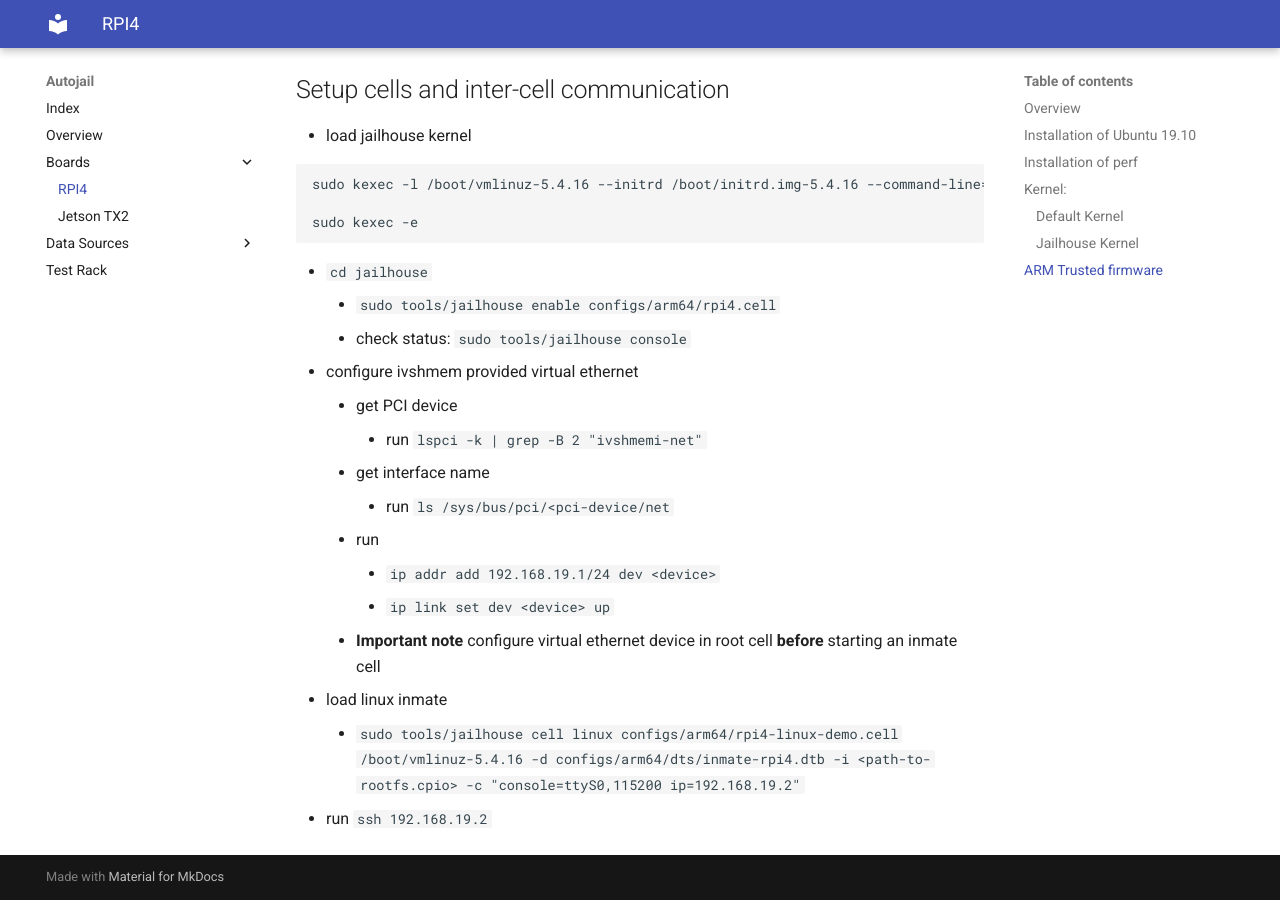
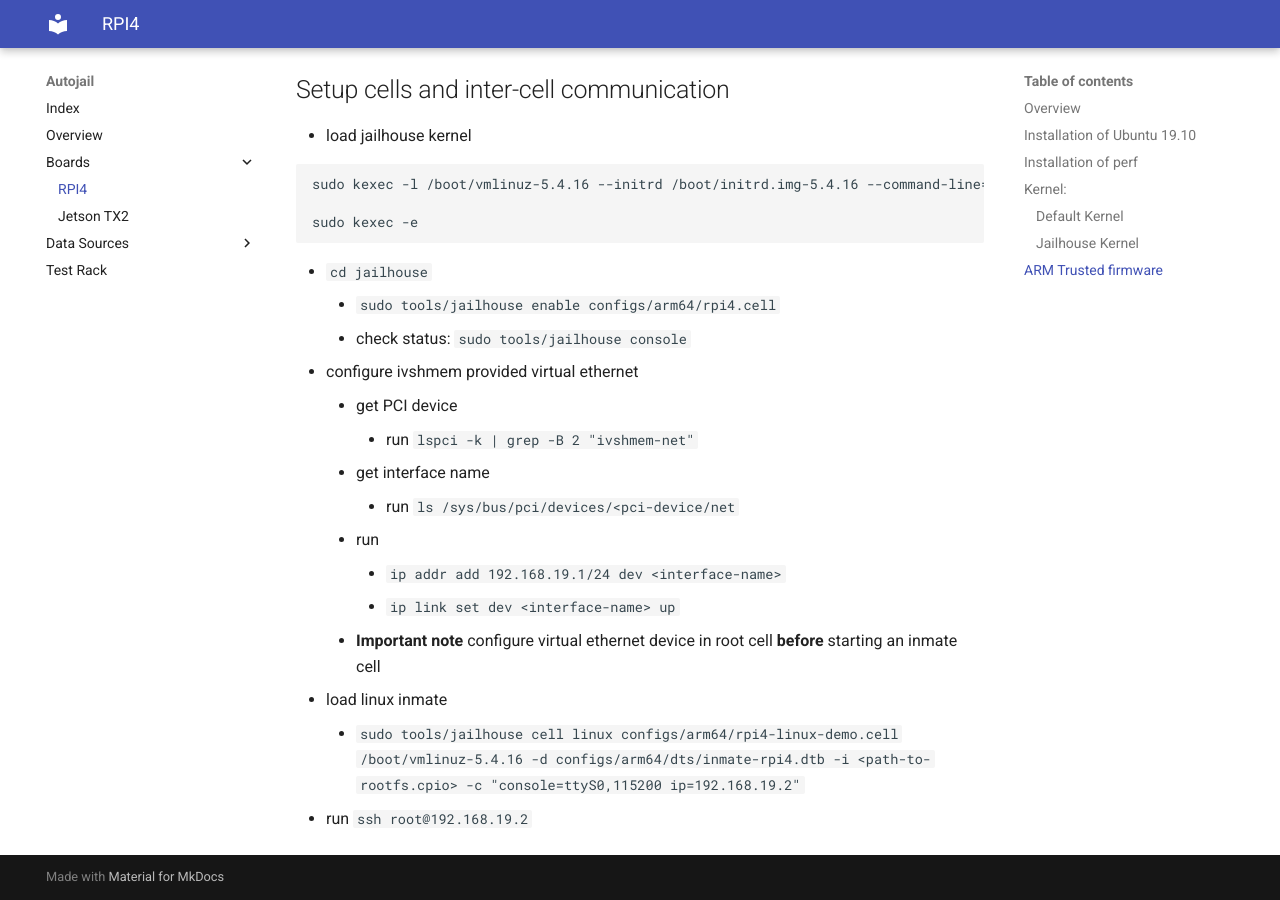
Before and after one commit to ekut-es/autojail, an MkDocs documentation site: the page built from doc/rpi4.md, in a window 1280 px wide and 900 px high, scrolled down 3726 px. Built offline with MkDocs 1.6.1 and Material for MkDocs 9.7.7, drawn with Linux system fonts in a browser that asks for light colours.

Commit message:
Update rpi4.md

```diff
--- a/doc/rpi4.md
+++ b/doc/rpi4.md
@@ -145,13 +145,13 @@ sudo kexec -e
     * check status: `sudo tools/jailhouse console`
 - configure ivshmem provided virtual ethernet
     * get PCI device
-        - run `lspci -k | grep -B 2 "ivshmemi-net"`
+        - run `lspci -k | grep -B 2 "ivshmem-net"`
     * get interface name
-        - run `ls /sys/bus/pci/<pci-device/net`
+        - run `ls /sys/bus/pci/devices/<pci-device/net`
     * run
-        - `ip addr add 192.168.19.1/24 dev <device>`
-        - `ip link set dev <device> up`
+        - `ip addr add 192.168.19.1/24 dev <interface-name>`
+        - `ip link set dev <interface-name> up`
     * **Important note** configure virtual ethernet device in root cell **before** starting an inmate cell
 - load linux inmate
     * `sudo tools/jailhouse cell linux configs/arm64/rpi4-linux-demo.cell /boot/vmlinuz-5.4.16 -d configs/arm64/dts/inmate-rpi4.dtb -i <path-to-rootfs.cpio> -c "console=ttyS0,115200 ip=192.168.19.2"`
-- run `ssh 192.168.19.2`
+- run `ssh root@192.168.19.2`
```
